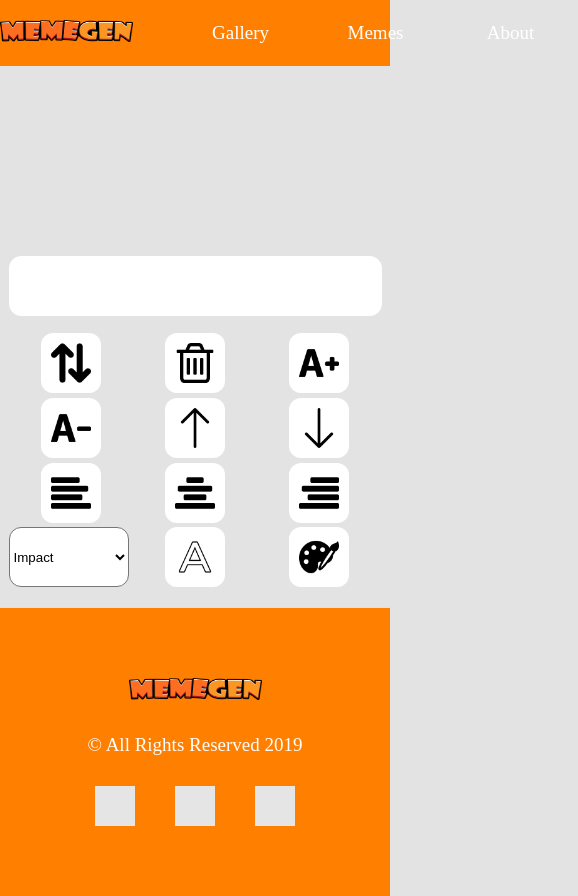
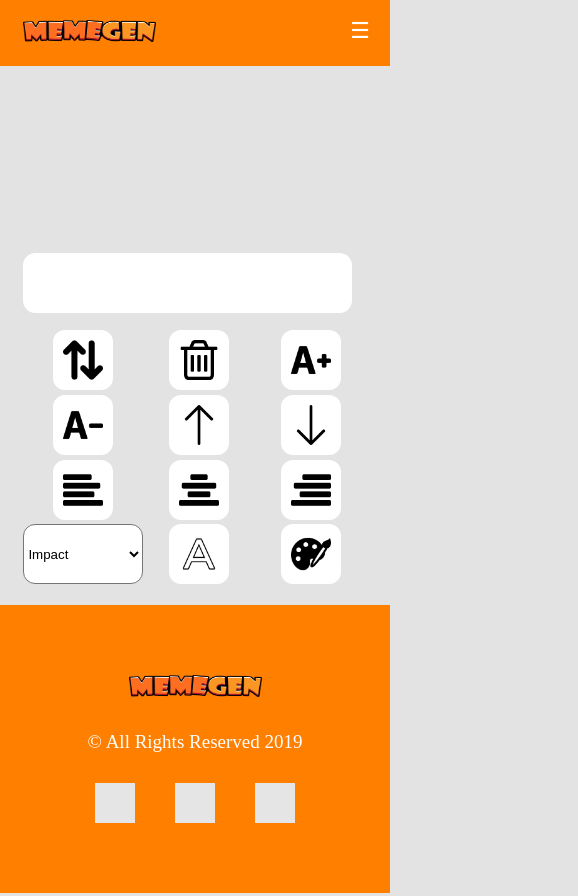
Before and after one commit to ItayRaz/Meme-Generator, a plain HTML site: page editor.html in a window 390 px wide. Shown: the whole page, 578 px wide, since content can reach past the window. Drawn offline with Linux system fonts and the light colour scheme.

Commit message:
add moblie styling

```diff
--- a/css/style.css
+++ b/css/style.css
@@ -91,6 +91,10 @@ header .header-wrapper {
 .main-menu .selected {
     color: #040a2c;
     border-bottom: 4px solid #040a2c;
+}
+
+.hamburger {
+    display: none;
 }
 
 /* Editor */
@@ -221,3 +225,48 @@ i {
  .flex-1 {
     flex: 1;
   }
+
+  .hide {
+      transform: scale(0);
+  }
+
+  @media(max-width: 1290px) {
+    .container {
+        /* margin-left: 10px; */
+    }
+  }
+
+  @media(max-width: 620px) {
+    .main-menu {
+        flex-direction: column;
+        position: fixed;
+        right: 0;
+        top: 50px;
+        background-color: #ff7f00;
+        opacity: 0.8;
+        transition: 0.3s;
+      }
+    .hamburger {
+        color: white;
+        display: block;
+        position: absolute;
+        top: 18px;
+        right: 20px;
+        font-size: 22px;
+    }
+    .main-menu a {
+        color: black;
+    }
+
+    .container {
+        width: 88%;
+    }
+
+    .text-input {
+        width: 329px;
+    }
+
+    canvas {
+        width: 98%;
+    }
+  }
--- a/editor.html
+++ b/editor.html
@@ -16,8 +16,9 @@
             <div class="logo flex-1">
                 <img src="./meme-imgs/LOGO.png" alt="">
             </div>
+            <div onclick="onHamburger()" class="hamburger">☰</div>
             <nav id="mainMenu" class="main-menu-wrapper">
-                <ul class="main-menu clean-list flex align-center">
+                <ul class="main-menu hide clean-list flex align-center">
                     <li>
                         <a href="./index.html" >Gallery</a>
                     </li>
--- a/js/main.js
+++ b/js/main.js
@@ -18,3 +18,12 @@ function changeCurrImg(id) {
     saveToStorage('meme', getMeme());
     window.location.assign('./editor.html')
 }
+
+function onHamburger() {
+    console.log('hello');
+
+    let elMainMenu = document.querySelector('.main-menu');
+    console.log(elMainMenu);
+
+    elMainMenu.classList.toggle('hide');
+}
```
Also changed, not shown: index.html (+1 -1 lines).
